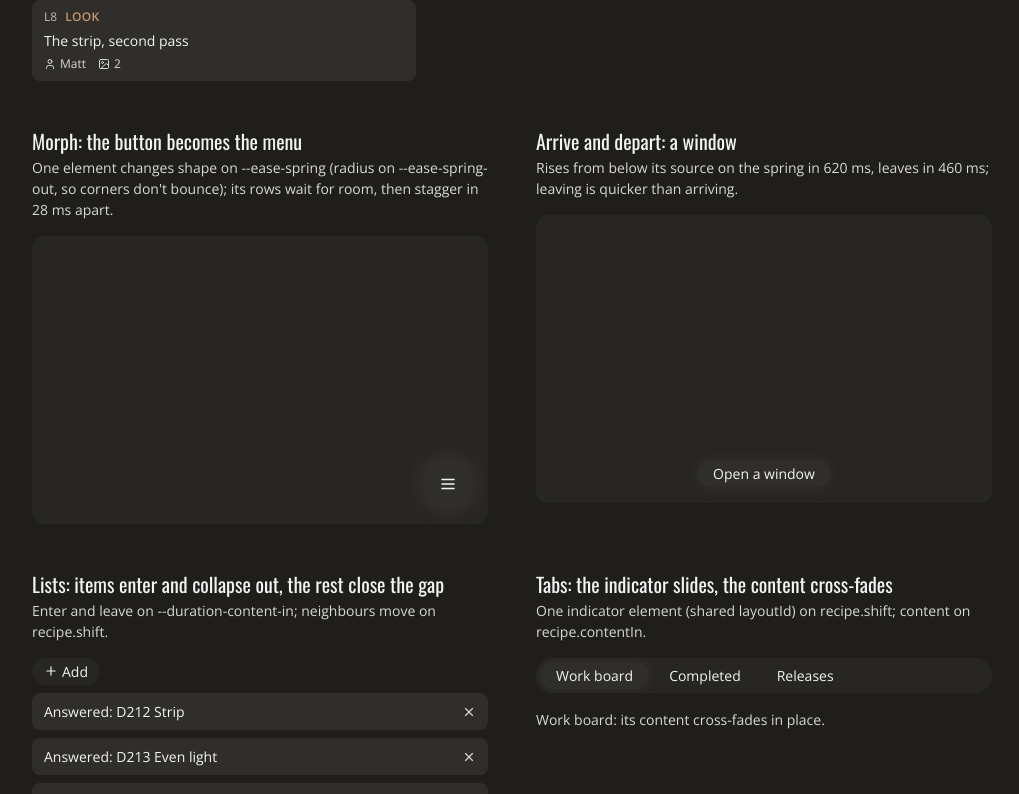
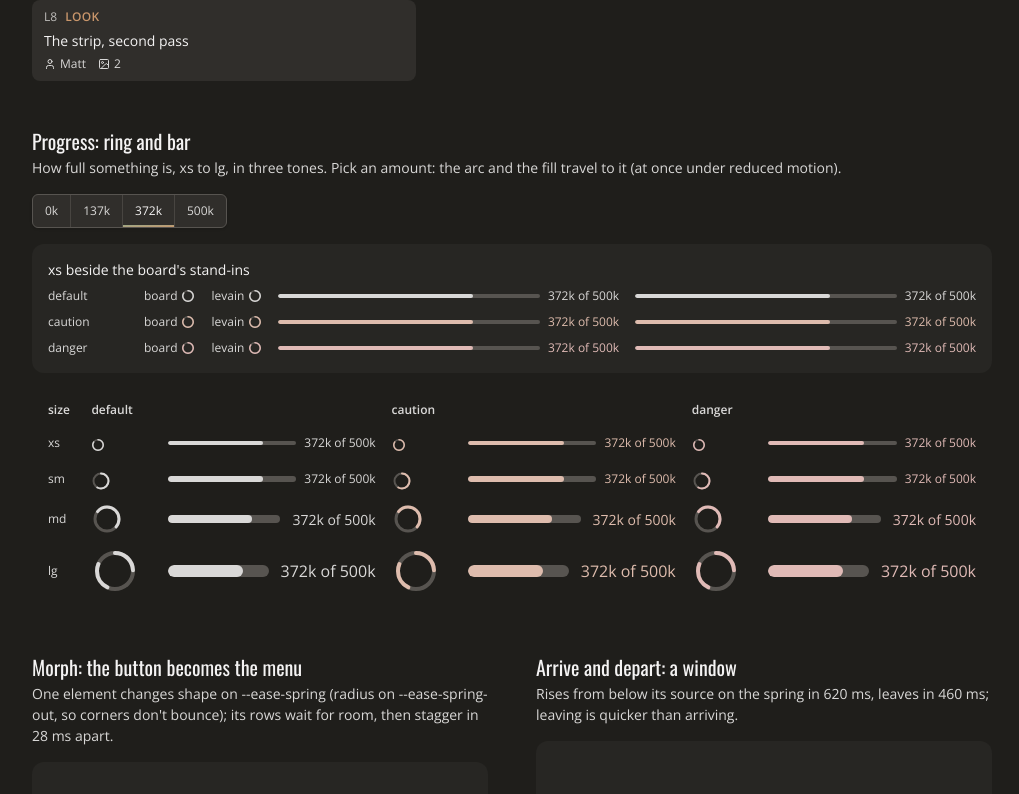
Before and after one commit to iammattq/levain-ds, a React (Vite) app in the folder demo/: page / in a window 1280 px wide. Shown: the part 640-1434 px from the top of the page, without its empty margins (128-1147 px from the left). Built offline with nearby package versions, Linux system fonts and the light colour scheme.

Commit message:
demo: progress section, all sizes x tones and xs beside the board's stand-ins; PC capture script; bar value text keeps its tone (T18)
Co-Authored-By: Claude Opus 5.5 <noreply@anthropic.com>

```diff
--- a/demo/src/main.tsx
+++ b/demo/src/main.tsx
@@ -1,5 +1,6 @@
 // levain DS's motion, density and drag, on one page. Every timing here comes from @levain/tokens.
 // ?density=condensed starts condensed; ?mode=light starts light; ?theme=7 starts on Cobalt Mono.
+// ?only=progress shows only the progress section (for captures).
 import '@fontsource/open-sans/400.css';
 import '@fontsource/open-sans/600.css';
 import '@fontsource/oswald/400.css';
@@ -10,6 +11,7 @@ import { AnimatePresence, LayoutGroup, motion, useReducedMotion } from 'framer-m
 import { Clock, Image as ImageIcon, Link2, Menu as MenuIcon, Plus, User, X } from 'lucide-react';
 import { StrictMode, useState } from 'react';
 import { createRoot } from 'react-dom/client';
+import { ProgressDemo } from './progress';
 
 type Item = { id: string; title: string; owner: string; age: string; state?: 'blocked' | 'waiting'; images?: number; links?: number };
 const TODO: Item[] = [
@@ -239,14 +241,17 @@ function App() {
         </div>
         <SegmentedControl id="density" size="sm" value={density} onChange={setDensity} options={[{ label: 'Comfortable', value: 'comfortable' }, { label: 'Condensed', value: 'condensed' }]} />
       </header>
+      {q.get('only') === 'progress' ? <ProgressDemo Section={Section} /> : <>
       <DragDemo />
       <StackDemo />
+      <ProgressDemo Section={Section} />
       <div className="grid grid-cols-1 gap-xl md:grid-cols-2">
         <MenuDemo />
         <WindowDemo />
         <ListDemo />
         <TabsDemo />
       </div>
+      </>}
     </div>
   );
 }
--- /dev/null
+++ b/demo/src/progress.tsx
@@ -0,0 +1,75 @@
+// T18: ProgressRing and ProgressBar, every size by every tone, and the xs pair beside the Ringmaster board's
+// hand-drawn stand-ins (its T47 context ring and bar, copied here as drawn) so the two can be compared.
+import { ProgressBar, ProgressRing, SegmentedControl, type ProgressSize, type ProgressTone } from '@levain/ui-react';
+import { useState } from 'react';
+
+const SIZES: ProgressSize[] = ['xs', 'sm', 'md', 'lg'];
+const TONES: ProgressTone[] = ['default', 'caution', 'danger'];
+const toneVar: Record<ProgressTone, string> = { default: 'var(--color-text-muted)', caution: 'var(--color-caution-fg)', danger: 'var(--color-error-fg)' };
+const k = (n: number) => `${Math.round(n / 1000)}k`;
+
+/** The board's ContextRing as drawn: .ic.ctx-ring, 0.875rem, stroke 1.5 non-scaling, round caps, r 6 in 16. */
+function StandInRing({ pct, tone }: { pct: number; tone: ProgressTone }) {
+  const c = { cx: 8, cy: 8, r: 6, fill: 'none', strokeWidth: 1.5, strokeLinecap: 'round' as const, vectorEffect: 'non-scaling-stroke' as const };
+  return (
+    <svg viewBox="0 0 16 16" aria-hidden style={{ width: '0.875rem', height: '0.875rem', verticalAlign: '-0.16em', overflow: 'visible', color: toneVar[tone] }}>
+      <circle {...c} stroke="var(--color-border-default)" />
+      {pct > 0 && <circle {...c} stroke="currentColor" pathLength={100} strokeDasharray={`${pct} 100`} transform="rotate(-90 8 8)" />}
+    </svg>
+  );
+}
+
+/** The board's ContextBar as drawn: a 0.25rem track, min 3rem, the number beside it at 0.75rem. */
+function StandInBar({ pct, tone, text }: { pct: number; tone: ProgressTone; text: string }) {
+  return (
+    <span aria-hidden style={{ display: 'flex', alignItems: 'center', gap: '0.5rem', minWidth: 0, color: toneVar[tone] }}>
+      <span style={{ position: 'relative', flex: '1 1 auto', minWidth: '3rem', height: '0.25rem', borderRadius: 999, overflow: 'hidden', backgroundColor: 'var(--color-border-default)' }}>
+        <span style={{ position: 'absolute', inset: '0 auto 0 0', width: pct + '%', borderRadius: 'inherit', backgroundColor: 'currentColor' }} />
+      </span>
+      <span className="tabular-nums" style={{ flex: 'none', fontSize: '0.75rem' }}>{text}</span>
+    </span>
+  );
+}
+
+export function ProgressDemo({ Section }: { Section: (p: { title: string; note: string; children: React.ReactNode }) => React.ReactNode }) {
+  const [used, setUsed] = useState('372000');
+  const n = Number(used), cap = 500_000, pct = (n / cap) * 100, text = `${k(n)} of ${k(cap)}`;
+  return (
+    <Section title="Progress: ring and bar" note="How full something is, xs to lg, in three tones. Pick an amount: the arc and the fill travel to it (at once under reduced motion).">
+      <SegmentedControl id="progress-amount" size="sm" value={used} onChange={setUsed}
+        options={[0, 137_000, 372_000, 500_000].map(v => ({ label: k(v), value: String(v) }))} />
+
+      <div data-compare className="space-y-2xs rounded-[var(--radius-xl)] bg-[var(--color-surface-section)] p-sm">
+        <h3 className="type-label">xs beside the board's stand-ins</h3>
+        {TONES.map(tone => (
+          <div key={tone} data-compare-row={tone} className="grid grid-cols-[5rem_auto_auto_1fr_1fr] items-center gap-sm type-caption text-[var(--color-text-muted)]">
+            <span>{tone}</span>
+            <span className="flex items-center gap-3xs">board <StandInRing pct={pct} tone={tone} /></span>
+            <span className="flex items-center gap-3xs">levain <ProgressRing size="xs" value={n} max={cap} tone={tone} label="Context" aria-valuetext={text} /></span>
+            <StandInBar pct={pct} tone={tone} text={text} />
+            <ProgressBar size="xs" value={n} max={cap} tone={tone} label="Context" valueLabel={text} />
+          </div>
+        ))}
+      </div>
+
+      <div data-grid className="overflow-x-auto">
+        <table className="w-full border-separate border-spacing-x-sm border-spacing-y-xs">
+          <thead className="type-caption text-left text-[var(--color-text-muted)]">
+            <tr><th>size</th>{TONES.map(t => <th key={t} colSpan={2}>{t}</th>)}</tr>
+          </thead>
+          <tbody>
+            {SIZES.map(size => (
+              <tr key={size} data-size-row={size}>
+                <td className="type-caption text-[var(--color-text-muted)]">{size}</td>
+                {TONES.map(tone => [
+                  <td key={tone + 'r'}><ProgressRing size={size} value={n} max={cap} tone={tone} label={`${tone} ${size} ring`} aria-valuetext={text} /></td>,
+                  <td key={tone + 'b'} className="w-1/4"><ProgressBar size={size} value={n} max={cap} tone={tone} label={`${tone} ${size} bar`} valueLabel={text} /></td>,
+                ])}
+              </tr>
+            ))}
+          </tbody>
+        </table>
+      </div>
+    </Section>
+  );
+}
--- a/packages/ui-react/src/components/ProgressBar.tsx
+++ b/packages/ui-react/src/components/ProgressBar.tsx
@@ -51,7 +51,8 @@ export function ProgressBar({
         />
       </span>
       {valueLabel != null && (
-        <span data-part="value" aria-hidden className={cn('flex-none tabular-nums', s.text)}>
+        // type-caption brings its own colour: the value text keeps the tone's (inline, as .type-* sit outside the layers)
+        <span data-part="value" aria-hidden className={cn('flex-none tabular-nums', s.text)} style={{ color: 'currentColor' }}>
           {valueLabel}
         </span>
       )}
```
Also changed, not shown: 2 other files (tests, documents, lock files or other folders).
